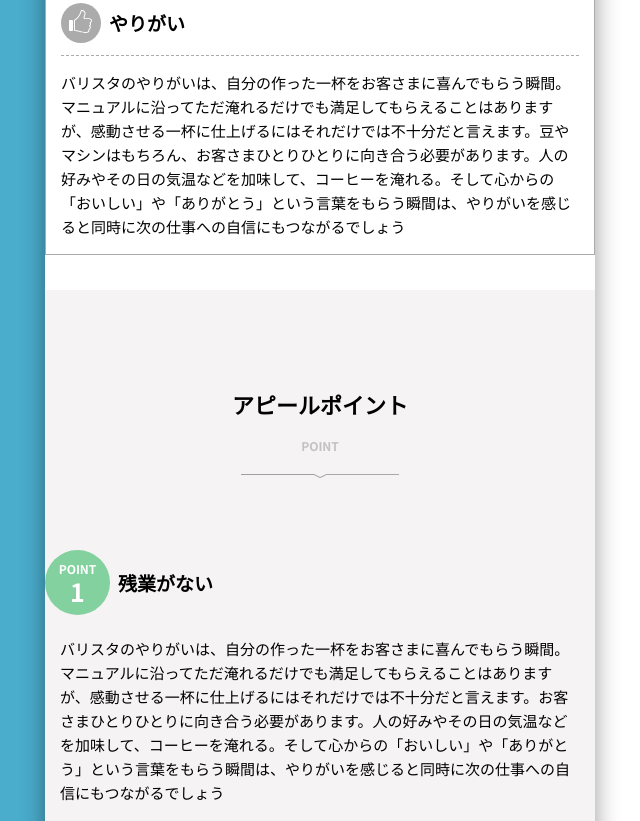
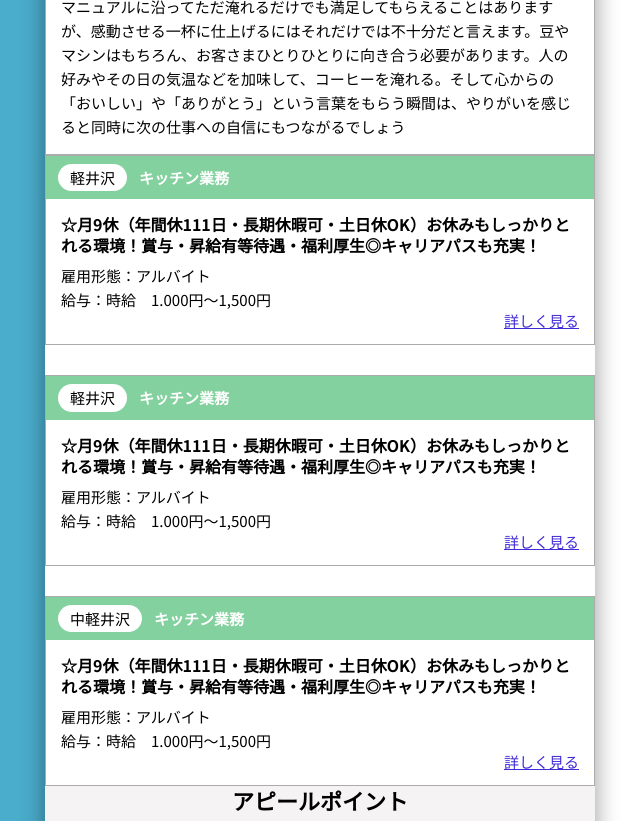
Before and after one commit to takahiro-bb/bb-hp-local, a plain HTML site: page index.html in a window 1280 px wide. Shown: the part 2019-2840 px from the top of the page, without its empty margins (320-960 px from the left). Drawn offline with Linux system fonts and the light colour scheme.

Commit message:
c-jobcard　求人リストパーツ作成完了

```diff
--- a/index.html
+++ b/index.html
@@ -157,6 +157,74 @@
       </section>
       <!-- 仕事紹介パーツ 終わり-->
 
+      <!-- 求人リンク　-->
+      <section class="c-section p-joblink">
+
+        <ul class="c-jobcard">
+          <li class="c-jobcard__box">
+            <dl class="c-jobcard__heading">
+              <dt class="c-jobcard__heading-area">軽井沢</dt>
+              <dd class="c-jobcard__heading-name">キッチン業務</dd>
+            </dl>
+
+            <div class="c-jobcard__wrap">
+              <h4 class="c-jobcard__title">
+                ☆月9休（年間休111日・長期休暇可・土日休OK）お休みもしっかりとれる環境！賞与・昇給有等待遇・福利厚生◎キャリアパスも充実！
+              </h4>
+
+              <ul class="c-jobcard__detail c-section__read">
+                <li class="c-jobcard__detail-style">雇用形態：<span>アルバイト</span></li>
+                <li class="c-jobcard__detail-price">給与：<span>時給　1.000円～1,500円</span></li>
+              </ul>
+
+              <a class="c-jobcard__more">詳しく見る</a>
+            </div>
+          </li>
+
+          <li class="c-jobcard__box">
+            <dl class="c-jobcard__heading">
+              <dt class="c-jobcard__heading-area">軽井沢</dt>
+              <dd class="c-jobcard__heading-name">キッチン業務</dd>
+            </dl>
+
+            <div class="c-jobcard__wrap">
+              <h4 class="c-jobcard__title">
+                ☆月9休（年間休111日・長期休暇可・土日休OK）お休みもしっかりとれる環境！賞与・昇給有等待遇・福利厚生◎キャリアパスも充実！
+              </h4>
+
+              <ul class="c-jobcard__detail c-section__read">
+                <li class="c-jobcard__detail-style">雇用形態：<span>アルバイト</span></li>
+                <li class="c-jobcard__detail-price">給与：<span>時給　1.000円～1,500円</span></li>
+              </ul>
+
+              <a class="c-jobcard__more">詳しく見る</a>
+            </div>
+          </li>
+
+          <li class="c-jobcard__box">
+            <dl class="c-jobcard__heading">
+              <dt class="c-jobcard__heading-area">中軽井沢</dt>
+              <dd class="c-jobcard__heading-name">キッチン業務</dd>
+            </dl>
+
+            <div class="c-jobcard__wrap">
+              <h4 class="c-jobcard__title">
+                ☆月9休（年間休111日・長期休暇可・土日休OK）お休みもしっかりとれる環境！賞与・昇給有等待遇・福利厚生◎キャリアパスも充実！
+              </h4>
+
+              <ul class="c-jobcard__detail c-section__read">
+                <li class="c-jobcard__detail-style">雇用形態：<span>アルバイト</span></li>
+                <li class="c-jobcard__detail-price">給与：<span>時給　1.000円～1,500円</span></li>
+              </ul>
+
+              <a class="c-jobcard__more">詳しく見る</a>
+            </div>
+          </li>
+
+        </ul>
+
+      </section>
+
       <!-- アピールポイントパーツ -->
       <section class="p-tempPR c-section">
         <section class="c-section__heading-box">
--- /dev/null
+++ b/scss/object/compornent/_c-jobcard.scss
@@ -0,0 +1,54 @@
+@use "../../import" as var;
+
+.c-jobcard {
+  display: flex;
+  flex-direction: column;
+  gap:30px;
+
+  &__box {
+    border: 1px solid var(--color_gray_2);
+  }
+
+  &__wrap {
+    text-align: left;
+    padding: 15px;
+  }
+
+  &__heading {
+    display: flex;
+    background: var(--color_key);
+    padding: 8px 12px;
+    align-items: center;
+
+    &-area {
+      display: inline-block;
+      font-size: 15px;
+      font-weight: normal;
+      background: #fff;
+      padding: 5px 12px;
+      border-radius: 100px;
+    }
+
+    &-name {
+      font-size: 15px;
+      font-weight: bold;
+      color: #fff;
+      margin-left: 12px;
+    }
+  }
+
+  &__title {
+    font-weight: bold;
+    line-height: 21px !important;
+    margin-bottom:8px;
+  }
+
+  &__more {
+    display: block;
+    font-size: 15px;
+    text-align: right;
+    color: var(--color_link);
+    text-decoration: underline;
+    cursor: pointer;
+  }
+}
--- a/scss/object/compornent/_index.scss
+++ b/scss/object/compornent/_index.scss
@@ -1,3 +1,4 @@
 @use "c-heading";
 @use "c-section";
 @use "c-taglist";
+@use "c-jobcard";
--- a/scss/object/project/_p-tempPR.scss
+++ b/scss/object/project/_p-tempPR.scss
@@ -1,7 +1,7 @@
 @use "../../import" as var;
 
 .p-tempPR {
-  padding:100px 0 35px 0;
+  // padding:100px 0 35px 0;
   background: var(--color_bg);
   counter-reset: number 0;
 
--- a/scss/object/project/_p-tempWorks.scss
+++ b/scss/object/project/_p-tempWorks.scss
@@ -1,7 +1,7 @@
 @use "../../import" as var;
 
 .p-tempWorks {
-padding:100px 0 35px 0;
+// padding:100px 0 35px 0;
 
   &__con {
     display: flex;
```
Also changed, not shown: scss/style.css, 1 other file.
